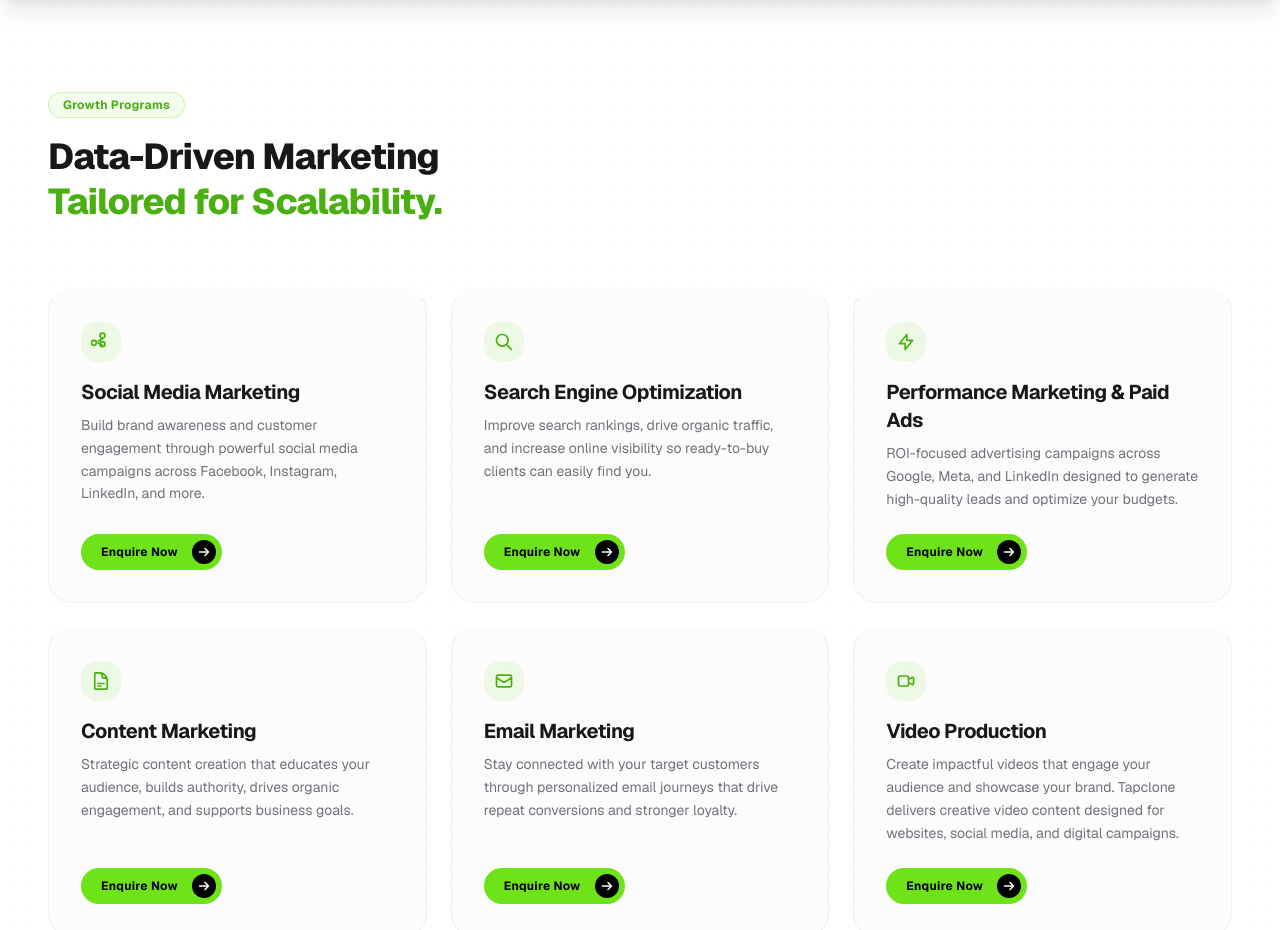
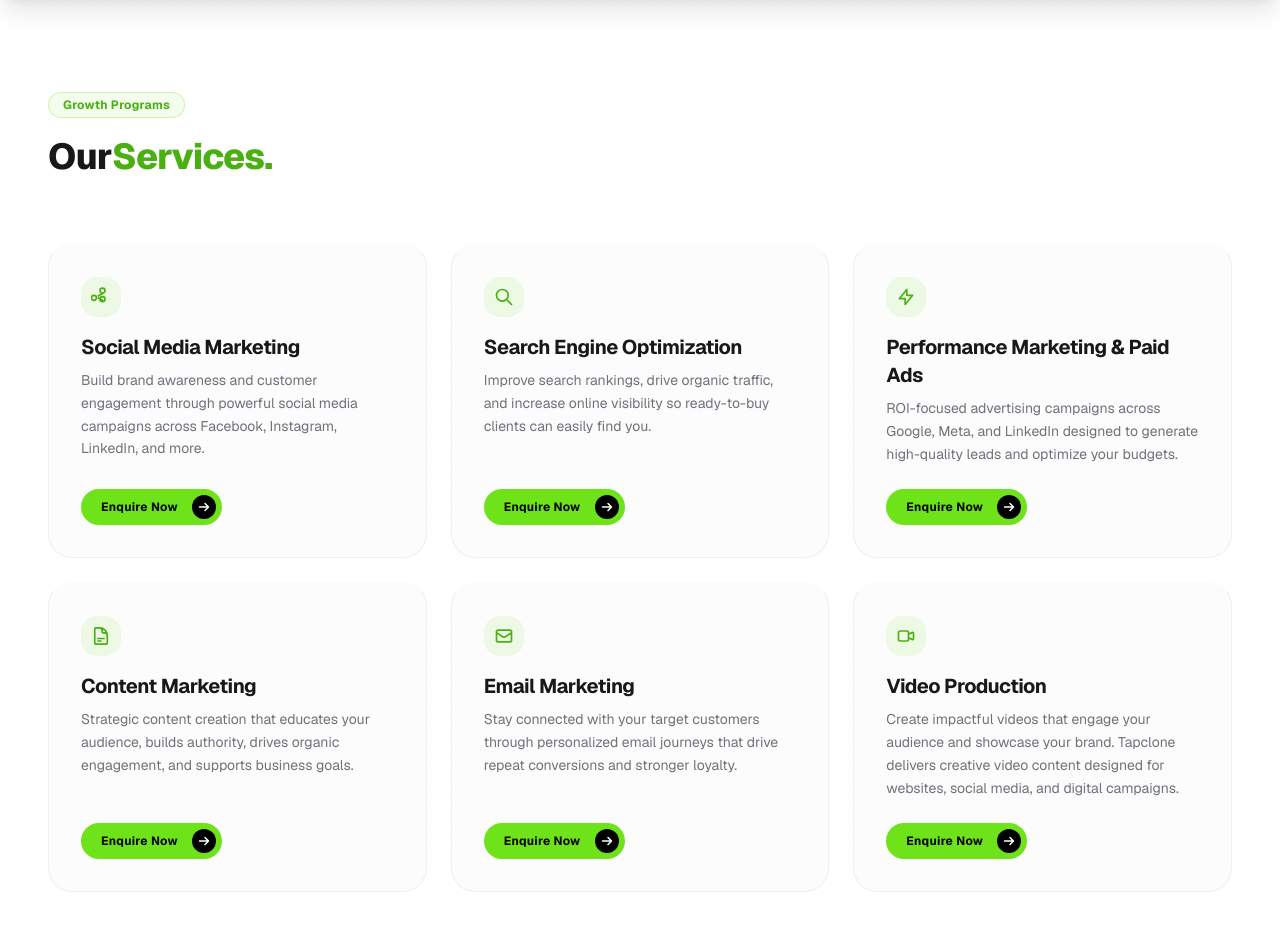
Before and after one commit to digitap863/Tapclone_Digital_Marketing, a Next.js app: page / in a window 1280 px wide. Shown: the part 880-1810 px from the top of the page. Built offline with nearby package versions, Linux system fonts and the light colour scheme.

Commit message:
feat: add Services component with interactive service cards and enquiry modal trigger

```diff
--- a/app/components/Services.tsx
+++ b/app/components/Services.tsx
@@ -88,9 +88,9 @@ export default function Services() {
               </span>
             </div>
             <h2 className="text-3xl sm:text-4xl font-extrabold tracking-tight text-zinc-900 leading-tight">
-              Data-Driven Marketing <br />
+             Our
               <span className="text-[#4ab012]">
-                Tailored for Scalability.
+                Services.
               </span>
             </h2>
           </div>
```
